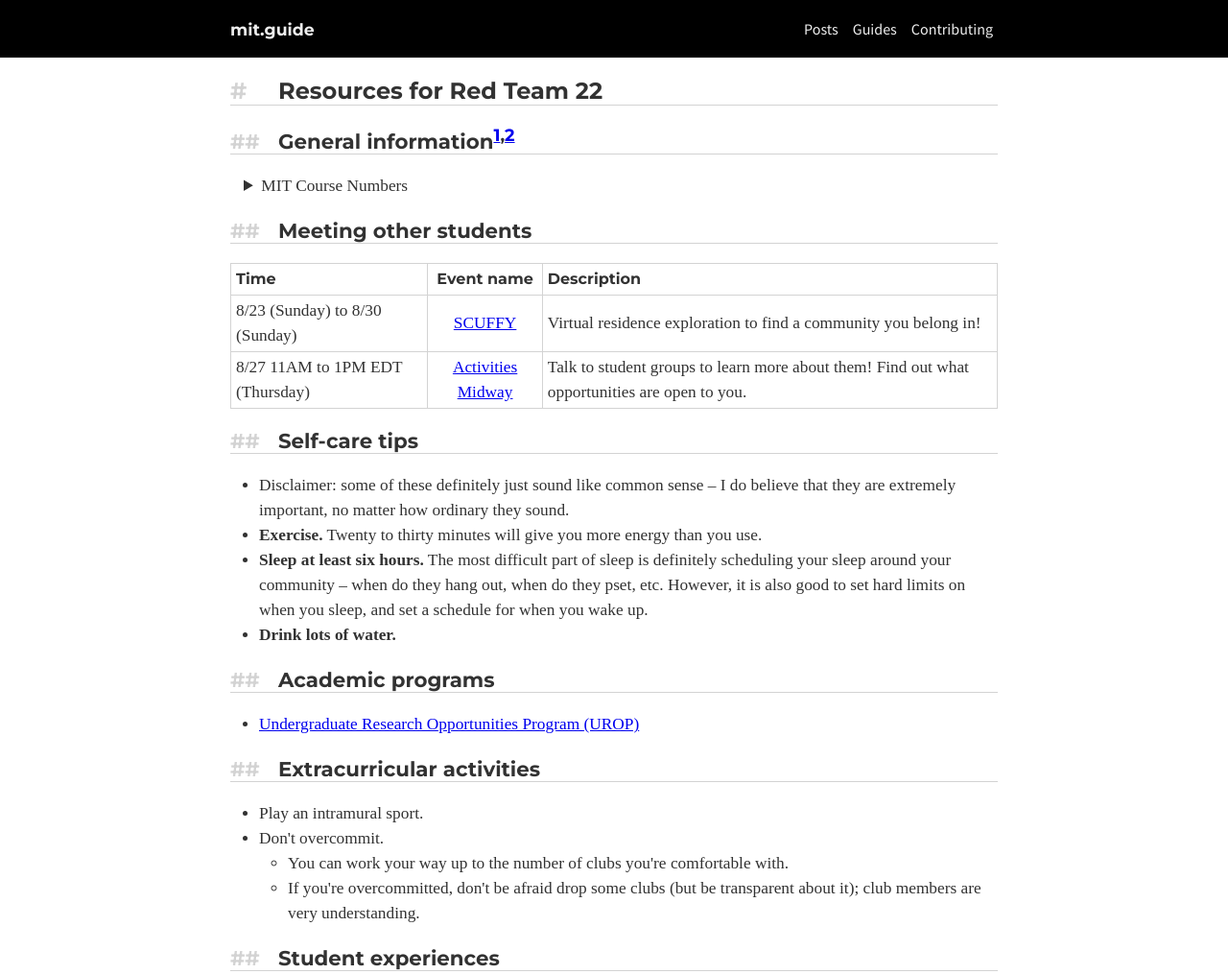
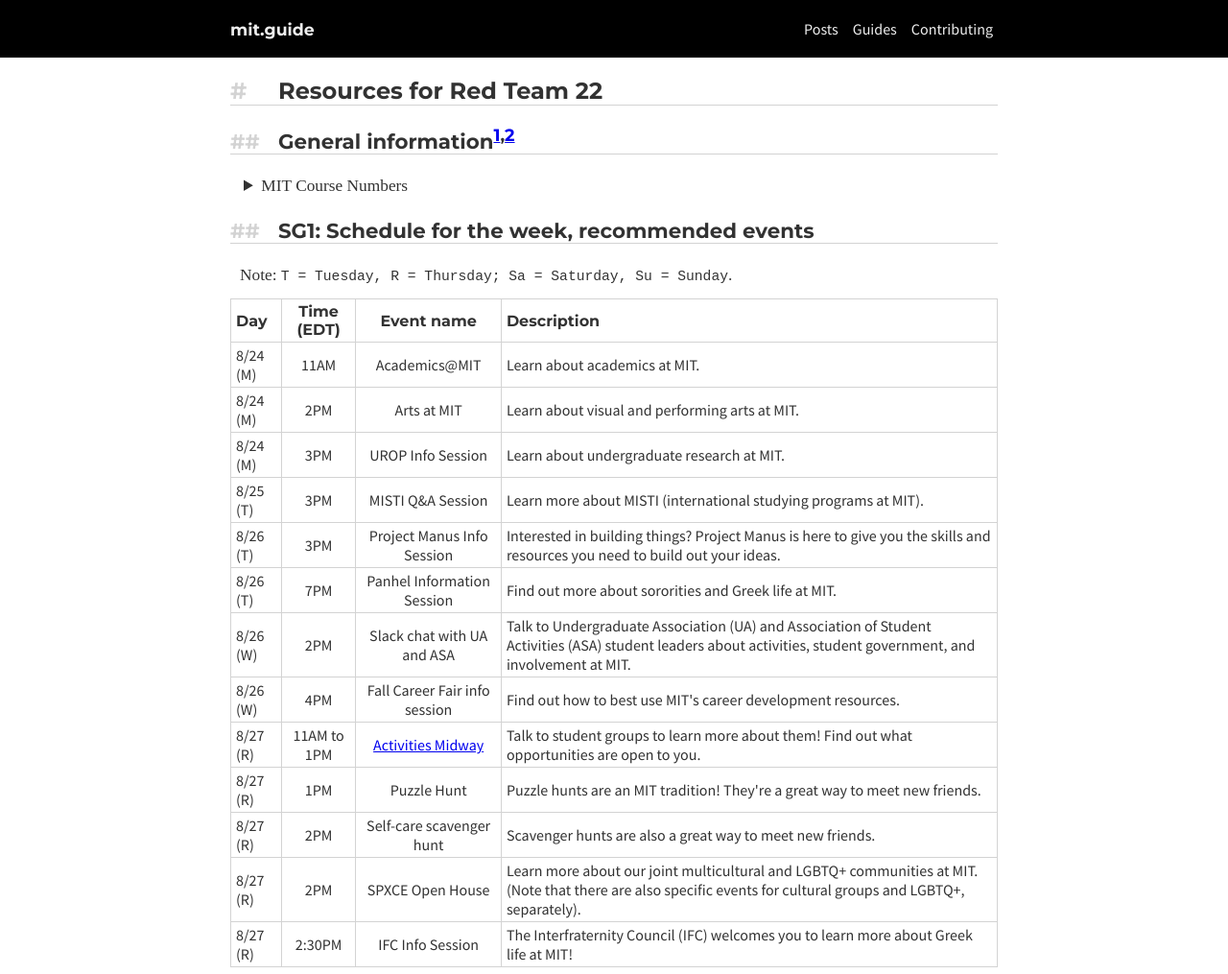
Before and after one commit to mitguide/mitguide.github.io, a Gatsby site: page /2024/red22 in a window 1280 px wide. Shown: the top 1015 px of the page at 96% size. Built offline with nearby package versions, Linux system fonts and the light colour scheme; Gatsby itself is replaced by a stand-in of ours; some packages are replaced by stand-ins of ours; a web font is replaced by a local one.

Commit message:
add more self care tips

```diff
--- a/content/2024/red22.mdx
+++ b/content/2024/red22.mdx
@@ -41,17 +41,47 @@
 
 </details>
 
+## SG1: Schedule for the week, recommended events
+
+Note: `T = Tuesday, R = Thursday; Sa = Saturday, Su = Sunday`.
+
+|Day|Time (EDT)|Event name|Description|
+|:--|:--:|:--------:|:----------|
+|8/24 (M)|11AM|Academics@MIT|Learn about academics at MIT.|
+|8/24 (M)|2PM|Arts at MIT|Learn about visual and performing arts at MIT.|
+|8/24 (M)|3PM|UROP Info Session|Learn about undergraduate research at MIT.|
+|8/25 (T)|3PM|MISTI Q&A Session|Learn more about MISTI (international studying programs at MIT).|
+|8/26 (T)|3PM|Project Manus Info Session|Interested in building things? Project Manus is here to give you the skills and resources you need to build out your ideas.|
+|8/26 (T)|7PM|Panhel Information Session|Find out more about sororities and Greek life at MIT.|
+|8/26 (W)|2PM|Slack chat with UA and ASA|Talk to Undergraduate Association (UA) and Association of Student Activities (ASA) student leaders about activities, student government, and involvement at MIT.|
+|8/26 (W)|4PM|Fall Career Fair info session|Find out how to best use MIT's career development resources.|
+|8/27 (R)|11AM to 1PM|[Activities Midway](https://midway.techx.io/)|Talk to student groups to learn more about them! Find out what opportunities are open to you.|
+|8/27 (R)|1PM|Puzzle Hunt|Puzzle hunts are an MIT tradition! They're a great way to meet new friends.|
+|8/27 (R)|2PM|Self-care scavenger hunt|Scavenger hunts are also a great way to meet new friends.|
+|8/27 (R)|2PM|SPXCE Open House|Learn more about our joint multicultural and LGBTQ+ communities at MIT. (Note that there are also specific events for cultural groups and LGBTQ+, separately).|
+|8/27 (R)|2:30PM|IFC Info Session|The Interfraternity Council (IFC) welcomes you to learn more about Greek life at MIT!|
+
 ## Meeting other students
-|Time|Event name|Description|
-|:---|:--------:|:----------|
-|8/23 (Sunday) to 8/30 (Sunday)|[SCUFFY](https://scuffy.mit.edu/ESC-Events-a37325bb5ae542b4943f7d1a19b68ce2)|Virtual residence exploration to find a community you belong in!
-|8/27 11AM to 1PM EDT (Thursday)|[Activities Midway](https://midway.techx.io/)|Talk to student groups to learn more about them! Find out what opportunities are open to you.|
+
+Note: `T = Tuesday, R = Thursday; Sa = Saturday, Su = Sunday`.
+
+|Date|Time (EDT)|Event name|Description|
+|:---|:--:|:--------:|:----------|
+|8/23 (Su) to 8/30 (Su)|All day|[SCUFFY](https://scuffy.mit.edu/ESC-Events-a37325bb5ae542b4943f7d1a19b68ce2)|Virtual residence exploration to find a community you belong in! The [Dorm Placement Form](https://scuffy.mit.edu/Dorm-Placement-3282ef5f402f42828fb2ec0cb53f4ff1) (unofficial and unrelated to Housing and Residential Services) will take place on August 27th (Thursday).|
+|8/27 (R)|11AM to 1PM|[Activities Midway](https://midway.techx.io/)|Talk to student groups to learn more about them! Find out what opportunities are open to you.|
+
+<br/>
+
+* Be open to new things! Even if some events don't sound interesting, _names can be deceiving_, and try to meet as many new people as possible. Definitely use Orientation to experience something new.
+* **Try to explore as many dorm communities as possible.** That way, you'll find a living group that you really fit well with.
 
 ## Self-care tips
 * Disclaimer: some of these definitely just sound like common sense &ndash; I do believe that they are extremely important, no matter how ordinary they sound.
 * **Exercise.** Twenty to thirty minutes will give you more energy than you use.
 * **Sleep at least six hours.** The most difficult part of sleep is definitely scheduling your sleep around your community &ndash; when do they hang out, when do they pset, etc. However, it is also good to set hard limits on when you sleep, and set a schedule for when you wake up.
-* **Drink lots of water.**
+* **Drink lots of water.** Buy a high quality water bottle (one that won't spill in your backpack). Water helps your brain think clearly, helps keep you awake during those lecture _lulls_, and is good overall!
+* **Eat healthy; eat (cooked) vegetables.*** It's not too difficult to stir-fry vegetables (i.e. add some cooking oil, add some salt, dump the vegetables in, add water if it looks like the vegetables are going to burn). As much as I would like to say MIT Dining is fantastic, often it's not the healthiest. I have definitely felt that adding vegetables (that I had to buy/cook) to my diet made me feel less sleepy and sluggish.
+* **Sometimes buying a small meal is better than a snack.** Late night snacks are common at MIT. But buying a small meal (a healthy sandwich, some cooked vegetables, etc.) can satisfy your hunger and help your brain think better than a starchy/sugary snack can.
 
 ## Academic programs
 * <Link to="/urop">Undergraduate Research Opportunities Program (UROP)</Link>
--- a/src/components/layout.module.scss
+++ b/src/components/layout.module.scss
@@ -28,7 +28,7 @@
   margin-bottom: 10px;
 }
 
-p, li, tr, td, summary, details {
+p, li, summary, details {
   font-family: $bodyfont;
   font-size: $bodyfontsize;
   line-height: 1.5em;
--- a/src/templates/section.module.scss
+++ b/src/templates/section.module.scss
@@ -86,4 +86,9 @@
     padding: 3px 5px;
     border: 1px solid lightgray;
   }
+
+  td {
+    font-size: 12pt;
+    font-family: $linkfont;
+  }
 }
```
